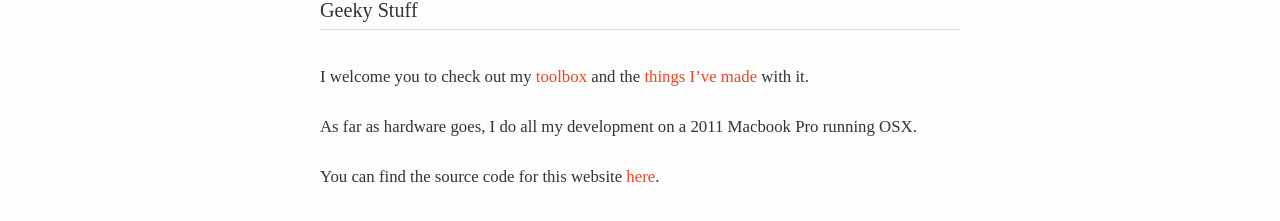
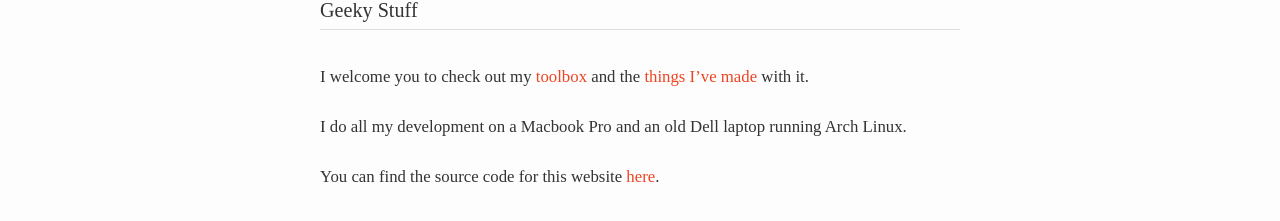
Before and after one commit to taylorlapeyre/taylorlapeyre.github.io, a Jekyll site: the page built from about.md, in a window 1280 px wide. Shown: the part 601-822 px from the top of the page. Built offline with Jekyll 4.4.1, drawn with Linux system fonts in a browser that asks for light colours; nearby versions of some CDN libraries; some web fonts are replaced.

Commit message:
improve about page

```diff
--- a/about.md
+++ b/about.md
@@ -20,7 +20,7 @@
 
 I welcome you to check out my [toolbox][4] and the [things I've made][5] with it.
 
-As far as hardware goes, I do all my development on a 2011 Macbook Pro running OSX.
+I do all my development on a Macbook Pro and an old Dell laptop running Arch Linux.
 
 You can find the source code for this website [here][6].
 
```
